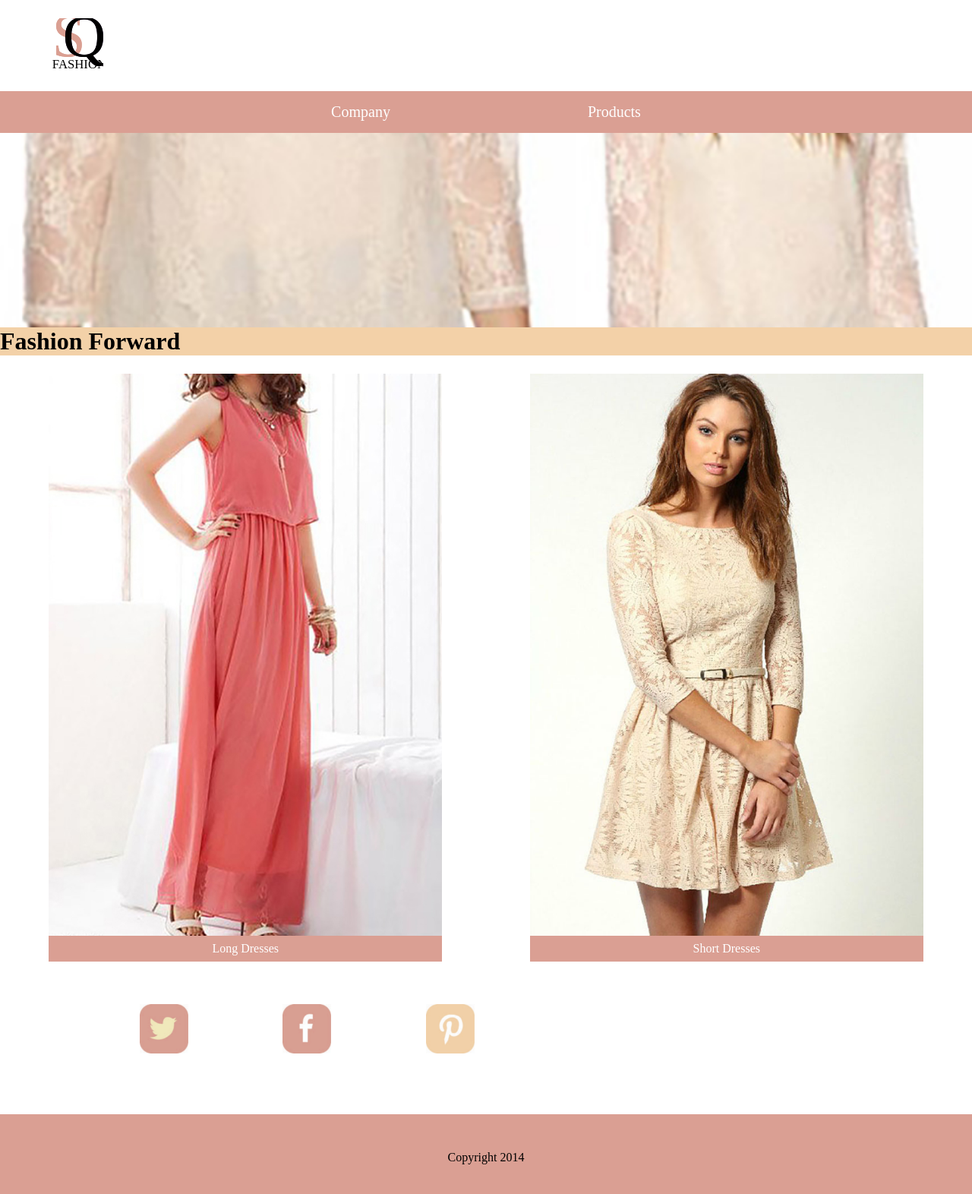
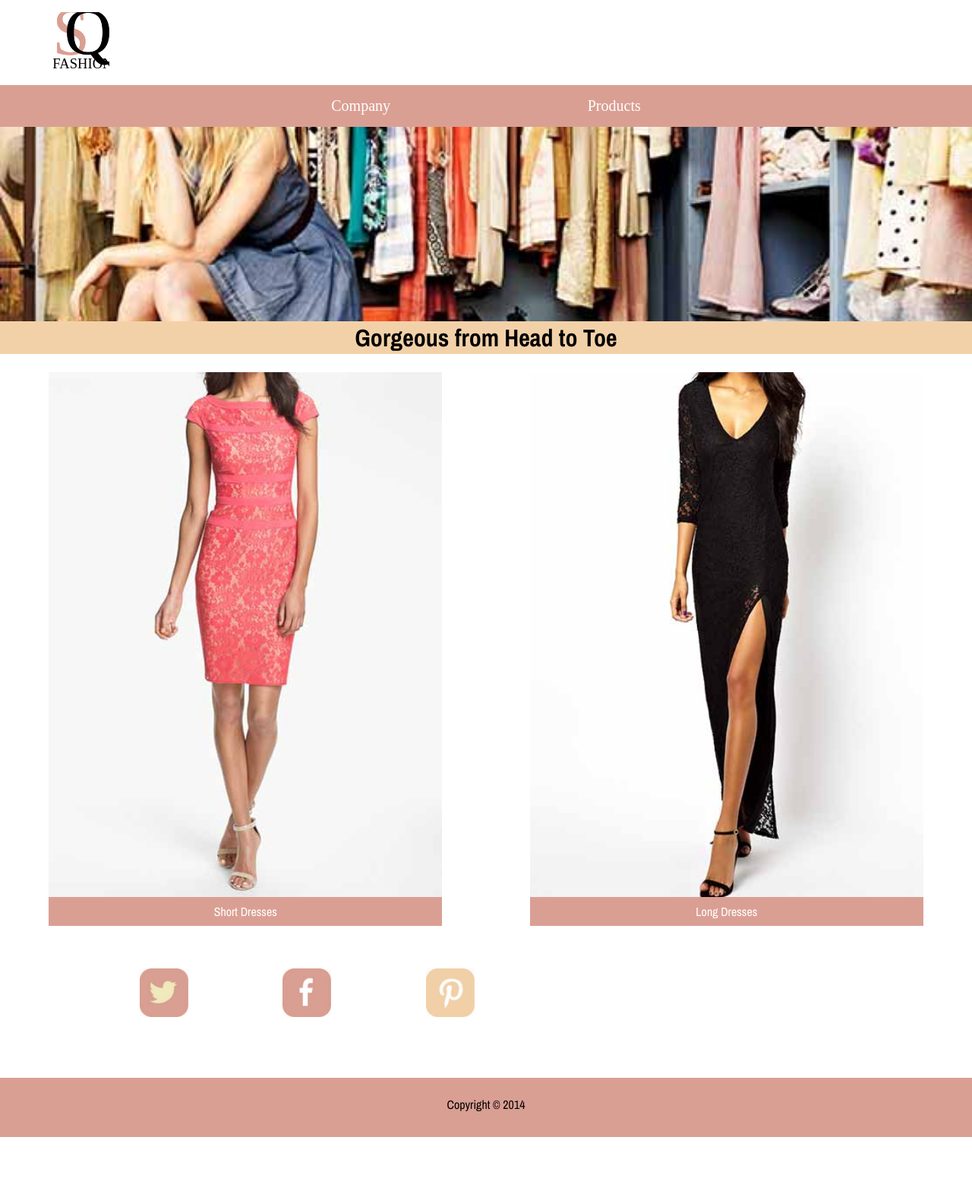
Before and after one commit to mcgr0217/assignment3, a plain HTML site: page index.html in a window 1280 px wide. Shown: the whole page at 76% size. After the commit the page ends 1497 px from the top, so only its background shows below. Drawn offline with nearby package versions, Linux system fonts and the light colour scheme; a web font is replaced by a local one.

Commit message:
Fix Images

```diff
--- a/css/general.css
+++ b/css/general.css
@@ -17,7 +17,7 @@ html {
 	-ms-text-size-adjust: 100%;
 	-webkit-text-size-adjust: 100%;
 	text-size-adjust: 100%;
-    font-family: 'Tienne', serif;
+    font-family: 'Archivo Narrow', sans-serif;
     font-size: 100%;
 }
 
@@ -36,10 +36,10 @@ header {
 }
 
 .logo {
-    width: 4.5rem;
+    width: 5rem;
     height: auto;
     float: left;
-    margin: 1.5rem 5%;
+    margin: 1rem 5%;
 }
 
 .nav-top {
@@ -76,7 +76,7 @@ header {
 }
 
 .billboard {
-    background-image: url(../images/maindress.jpg);
+    background-image: url(../images/mainimage.jpg);
     background-repeat: no-repeat;
     background-position: center;
     background-size: 100%;
@@ -87,6 +87,7 @@ header {
 .billboard h1 {
     margin: 16rem 0 0;
     background-color: #f3d1a8;
+    text-align: center;
 }
 
 .product {
@@ -104,7 +105,6 @@ header {
     font-size: 2rem;
     text-align: center;
     text-decoration: none;
-    opacity: 0.8;
 }
 
 sup {
@@ -124,7 +124,6 @@ h1 {
 
 h2 {
     font-size: 1.75rem;
-    font-family: 'Nova Square', cursive;
 }
 
 figure {
@@ -176,7 +175,6 @@ figure a:visited {
 
 .company h1 {
     margin: 16rem 0 0;
-    opacity: 0.8;
     text-align: center;
     font-size: 2rem;
     background-color: #da9f93;
@@ -221,8 +219,7 @@ figure a:visited {
     width: 100%;
     margin: 0;
     padding: .5rem 0 1rem;
-    font-size: 1.5rem;
-    color: #778899;
+    font-size: 1.25rem;
     background-color: white;
 }
 
@@ -230,7 +227,7 @@ footer {
     background-color: #da9f93;
     float: center;
     margin: 0;
-    padding: 2rem 3% 4rem;
+    padding: .5rem 0 1rem;
     overflow: hidden;
 }
 
--- a/index.html
+++ b/index.html
@@ -6,7 +6,7 @@
 	<meta name="viewport" content="width=device-width,initial-scale=1">
     <link href="css/general.css" rel="stylesheet">
 
-    <link href='http://fonts.googleapis.com/css?family=Tienne:400,700,900' rel='stylesheet' type='text/css'>
+    <link href='http://fonts.googleapis.com/css?family=Archivo+Narrow:400,700,400italic' rel='stylesheet' type='text/css'>
 
     <header>
 
@@ -24,20 +24,20 @@
     </header>
 
     <div class="billboard">
-		<h1>Fashion Forward</h1>
+		<h1>Gorgeous from Head to Toe</h1>
 	</div>
 
     <article>
 
     <div class="bucket2">
         <figure><a href="products.html">
-                <img src="images/long2.jpg" alt="Long Dress">
-                <figcaption>Long Dresses</figcaption></a>
+                <img src="images/dress1.jpg" alt="Short Dress">
+                <figcaption>Short Dresses</figcaption></a>
         </figure>
 
         <figure><a href="products.html">
-                <img src="images/shortdress.jpg" alt="Short Dress">
-                <figcaption>Short Dresses</figcaption>
+                <img src="images/dress2.jpg" alt="Long Dress">
+                <figcaption>Long Dresses</figcaption>
         </a></figure>
     </div>
 
@@ -64,7 +64,7 @@
     </article>
 
     <footer>
-        <p>Copyright 2014</p>
+        <p>Copyright © 2014</p>
     </footer>
 
 </head>
```
Also changed, not shown: company.html (+1 -1 lines), products.html (+9 -13 lines), images/HK_TST_Canton_Road_新太陽廣場_Sun_Arcade_CollectPoint_Japanese_clothing_shop.JPG (deleted), images/black.jpg (deleted), images/bluedress.jpg (deleted), images/dress1.jpg (added), images/dress2.jpg (added), images/dress3.jpg (added), images/dress4.jpg (added), images/long2.jpg (deleted), images/longdress2.jpg (deleted), images/mainimage.jpg (added), images/maxidress.jpg.
